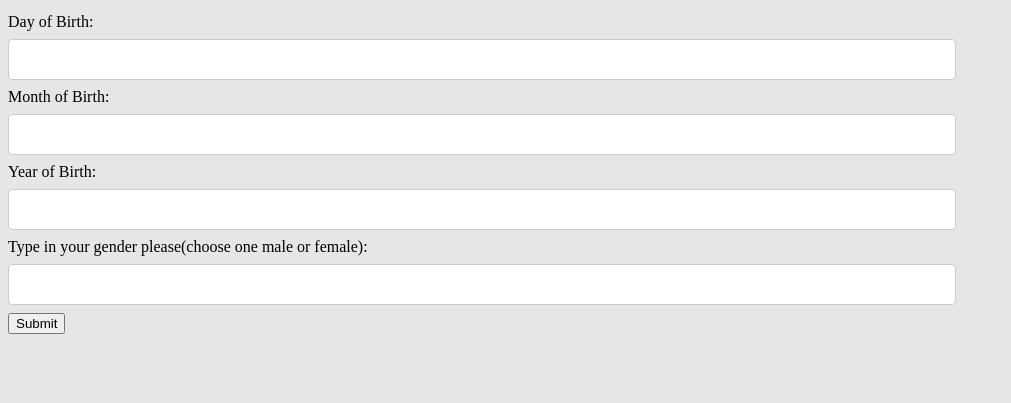
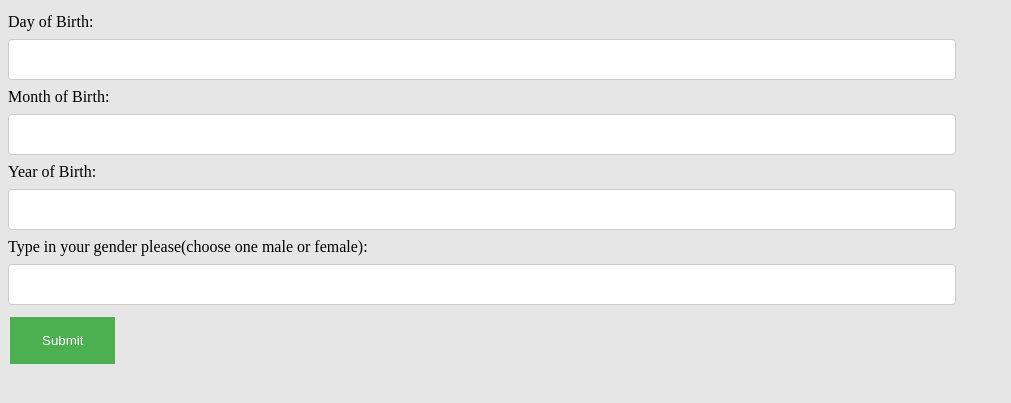
Before and after one commit to yahyasaadi/AkanNames, a plain HTML site: page index.html in a window 1280 px wide. Shown: the part 137-540 px from the top of the page, without its empty margins (0-1011 px from the left). Drawn offline with Linux system fonts and the light colour scheme.

Commit message:
Added css styling to the submit button and licensing to README

```diff
--- a/css/styles.css
+++ b/css/styles.css
@@ -24,12 +24,12 @@ body {
 	box-sizing: border-box;
   }
 
-  input[type=radio], select {
-	width: auto;
-	padding: 12px 20px;
-	margin: 8px 0;
-	display: inline-block;
-	border: 1px solid #ccc;
-	border-radius: 4px;
-	box-sizing: border-box;
+input[type=submit]{
+	background-color: #4CAF50;
+	border: none;
+	color: white;
+	padding: 16px 32px;
+	text-decoration: none;
+	margin: 4px 2px;
+	cursor: pointer;
   }
```
Also changed, not shown: 1 other file.
